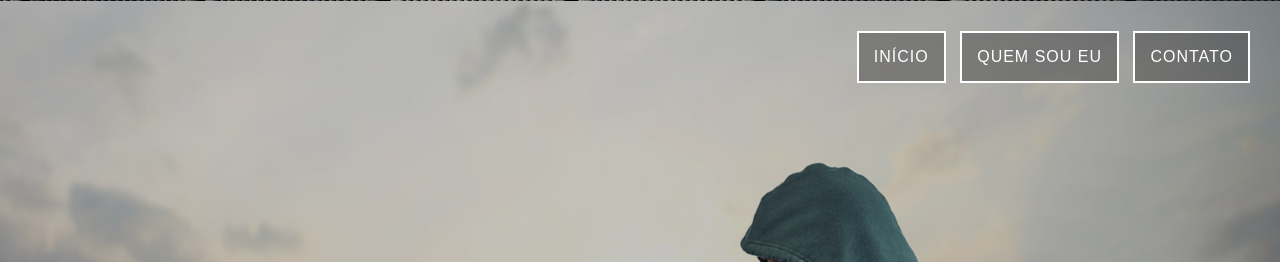
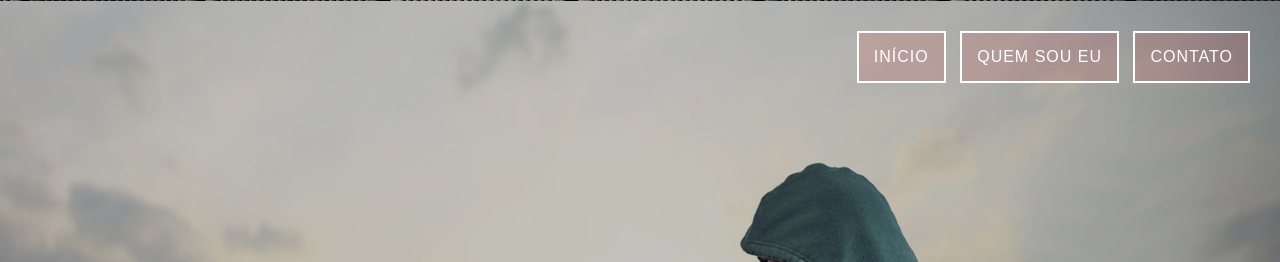
Before and after one commit to arthurfreitasrocha/estudoHTML-CSS, a plain HTML site: page Arthur/Projeto 01/index.html in a window 1280 px wide. Shown: the top 262 px of the page. Drawn offline with Linux system fonts and the light colour scheme.

Commit message:
Update index.css

```diff
--- a/Arthur/Projeto 01/css/index.css
+++ b/Arthur/Projeto 01/css/index.css
@@ -52,14 +52,14 @@ body{
 
 .menu li a{
     display: block;
-    background-color: rgba(70, 70, 70, 0.5);
+    background-color: rgba(235, 0, 0, 0.1);
     padding: 15px 15px;
     text-decoration: none;
     color: white
 }
 
 .menu li a:hover{
-    background-color: rgba(34, 34, 34, 0.5);
+    background-color: rgba(235, 0, 0, 0.5);
 }
 
 main{
```
